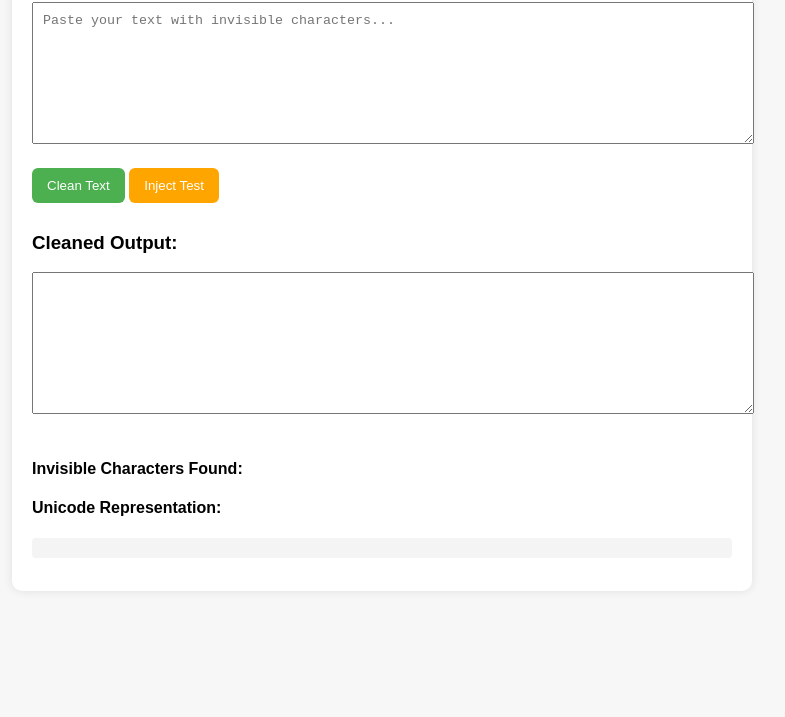
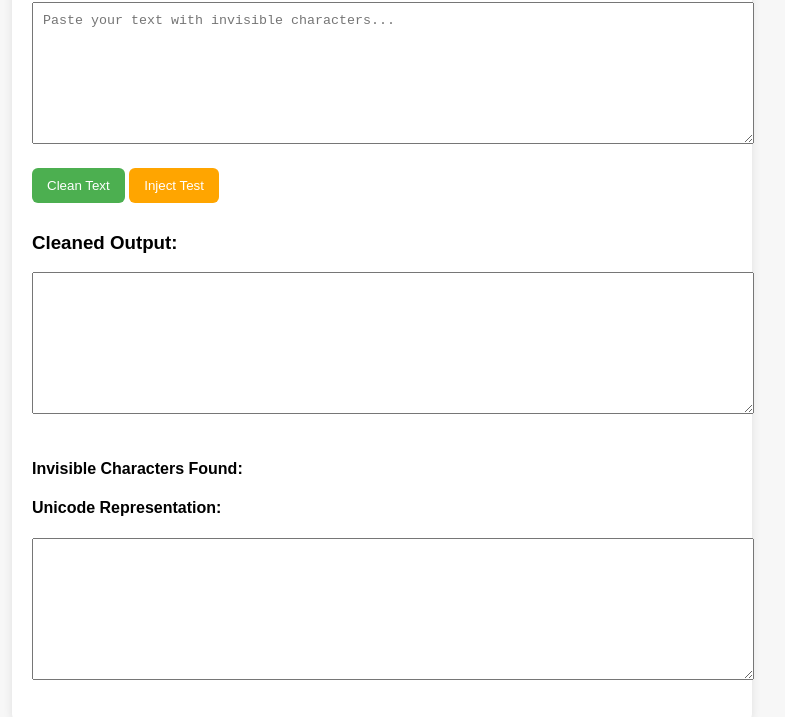
Before and after one commit to thaleskabza/remove-invisible-unicode, a website: page public/index.html in a window 1280 px wide. Shown: the part 114-831 px from the top of the page, without its empty margins (258-1043 px from the left). Before the commit the page ends 800 px from the top, so only its background shows below. Drawn offline with Linux system fonts and the light colour scheme.

Commit message:
Update index.html

```diff
--- a/public/index.html
+++ b/public/index.html
@@ -19,7 +19,8 @@
     <ul id="invisibleList" style="font-family: monospace;"></ul>
 
     <h4>Unicode Representation:</h4>
-    <pre id="debugOutput" style="background:#f4f4f4; padding:10px; border-radius:4px;"></pre>
+
+     <textarea id="debugOutput" readonly></textarea>
   </div>
 
   <script src="script.js"></script>
```
